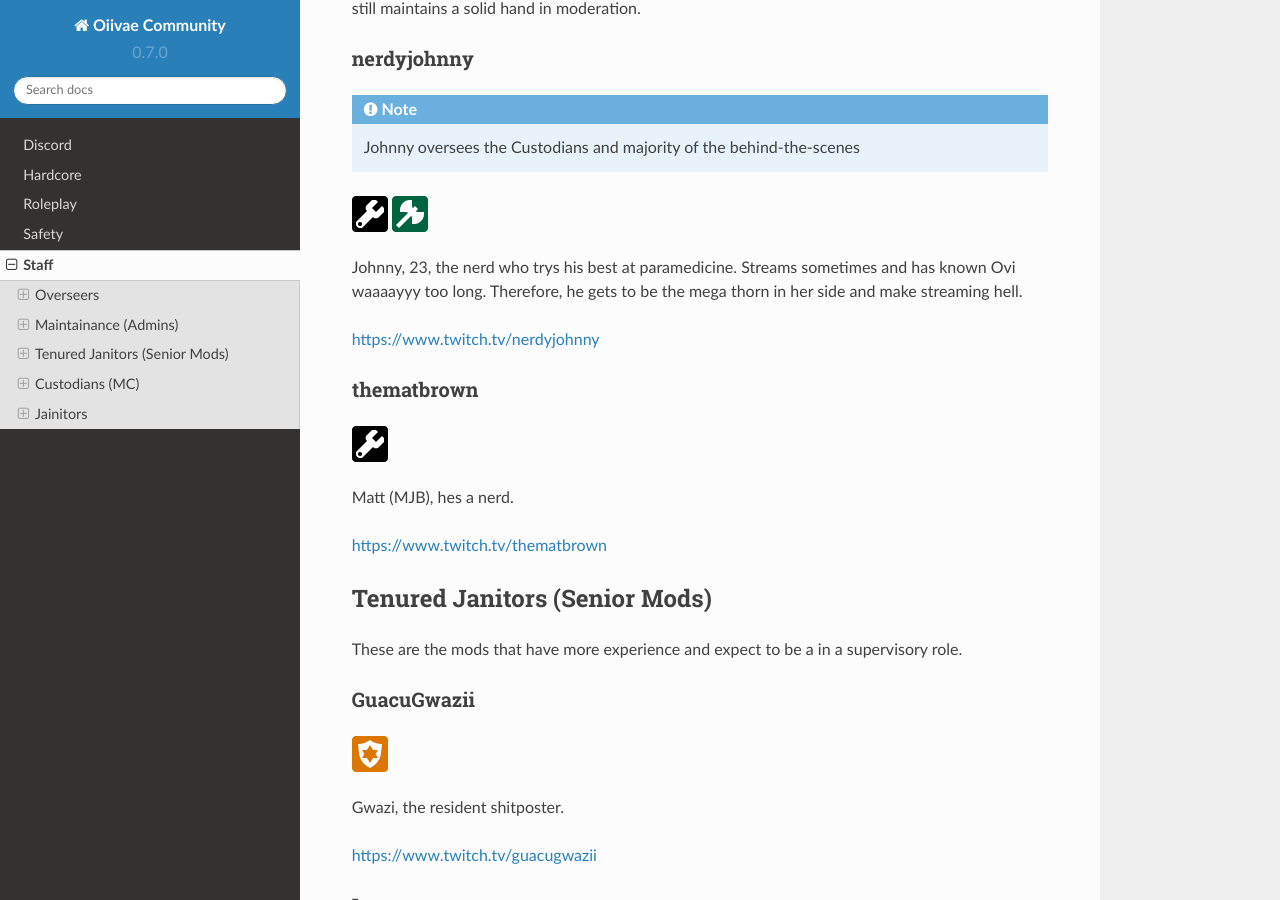
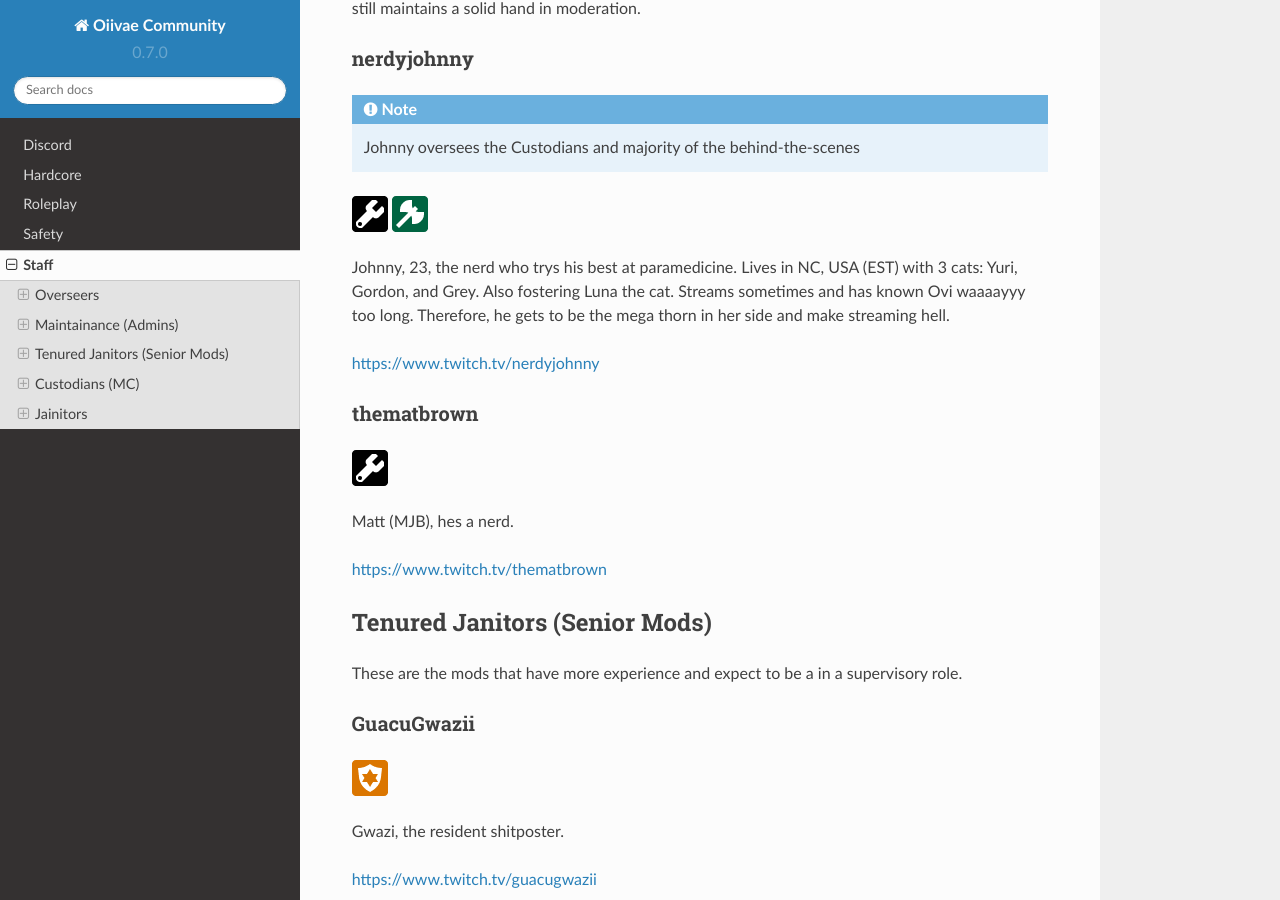
Before and after one commit to nerdyjohnny/ovidoc, a Sphinx documentation site: the page built from docs/source/staff.rst, in a window 1280 px wide and 900 px high, scrolled down 932 px. Built offline with Sphinx 7.4.7 and the Read the Docs theme 2.0.0, drawn with Linux system fonts in a browser that asks for light colours.

Commit message:
Update staff.rst
Johnny update

```diff
--- a/docs/source/staff.rst
+++ b/docs/source/staff.rst
@@ -35,7 +35,7 @@ nerdyjohnny
 
 .. image:: icons/admin.png
 .. image:: icons/custodian.png
-Johnny, 23, the nerd who trys his best at paramedicine. Streams sometimes and has known Ovi waaaayyy too long. Therefore, he gets to be the mega thorn in her side and make streaming hell.
+Johnny, 23, the nerd who trys his best at paramedicine. Lives in NC, USA (EST) with 3 cats: Yuri, Gordon, and Grey. Also fostering Luna the cat. Streams sometimes and has known Ovi waaaayyy too long. Therefore, he gets to be the mega thorn in her side and make streaming hell.
 
 https://www.twitch.tv/nerdyjohnny
 
```
